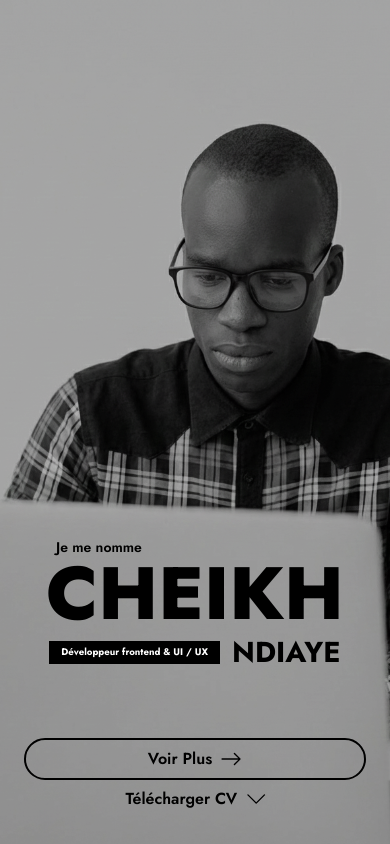
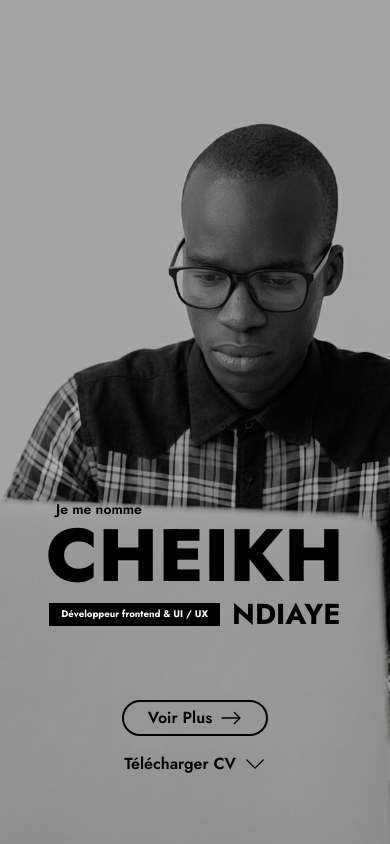
Before and after one commit to capitaine12/portfolio, a React (Vite) app: page / in a window 390 px wide. Built offline with nearby package versions, Linux system fonts and the light colour scheme.

Commit message:
mobile first phase 8

```diff
--- a/index.html
+++ b/index.html
@@ -11,7 +11,7 @@
     <meta name="viewport" content="width=device-width, initial-scale=1.0" />
     <title>portfolio</title>
   </head>
-  <body class=" bg-[#989997] md:bg-white lg:bg-white font-jost">
+  <body class=" bg-[#989997] md:bg-white lg:bg-white xl:bg-white font-jost">
     <div  id="root"></div>
     <script type="module" src="/src/main.tsx"></script>
   </body>
--- a/src/components/UI/Button.tsx
+++ b/src/components/UI/Button.tsx
@@ -42,5 +42,5 @@ const Button: FC<ButtonProps> = ({
     </button>
   );
 };
-
+/*  */
 export default Button;
--- a/src/index.css
+++ b/src/index.css
@@ -2,7 +2,9 @@
 @tailwind components;
 @tailwind utilities;
 
-*, *::before, *::after {
+*,
+*::before,
+*::after {
   margin: 0;
   padding: 0;
   box-sizing: border-box;
@@ -10,18 +12,34 @@
 
 @layer components {
   .btn-base {
-  @apply relative
+    @apply
+    relative
     overflow-hidden
     rounded-full
-  border-2 border-black
+    border-2
+    border-black
     px-6 py-1
-  min-h-[42px]
-  min-w-[180px]
-  flex items-center justify-center
-  font-semibold transition-all
-  duration-300;
+    max-w-sm
+    mx-auto
+    flex
+    items-center
+    justify-center
+    font-semibold
+    transition-all
+    duration-300
+    select-none;
   }
 
+  @screen lg {
+    .btn-base {
+      @apply max-w-sm mx-auto px-6 py-1;
+    }
+  }
+
+}
+
+.btn-base:active {
+  transform: scale(0.97);
 }
 
 /* BUTTON CONTENT */
@@ -61,10 +79,15 @@
 }
 
 /* DOWNLOAD BUTTON */
+
 .btn-download {
-  @apply border-none text-black bg-transparent
-  absolute bottom-6 right-1 transform -translate-x-1/2
-  flex items-center justify-center;
+  @apply border-none text-black max-w-sm mx-auto;
+}
+
+@screen lg {
+  .btn-download {
+    @apply bg-transparent w-auto absolute bottom-6 right-12
+  }
 }
 
 
@@ -102,6 +125,7 @@
       opacity: 0;
       transform: translateY(24px);
     }
+
     to {
       opacity: 1;
       transform: translateY(0);
@@ -139,6 +163,7 @@
       opacity: 0;
       transform: scale(0.95);
     }
+
     to {
       opacity: 1;
       transform: scale(1);
@@ -152,9 +177,9 @@
 
 
 @layer utilities {
-  .text-stroke{
+  .text-stroke {
     -webkit-text-stroke-width: 2px;
-    -webkit-text-stroke-color: rgb(0,0,0,0.7);
+    -webkit-text-stroke-color: rgb(0, 0, 0, 0.7);
   }
 }
 
@@ -164,6 +189,7 @@
   from {
     opacity: 0;
   }
+
   to {
     opacity: 1;
   }
@@ -180,6 +206,7 @@
     opacity: 0;
     transform: scale(0.97);
   }
+
   to {
     opacity: 1;
     transform: scale(1);
@@ -195,6 +222,7 @@
     opacity: 0;
     transform: scale(0.94) translateY(10px);
   }
+
   to {
     opacity: 1;
     transform: scale(1) translateY(0);
@@ -205,6 +233,7 @@
   from {
     opacity: 0;
   }
+
   to {
     opacity: 1;
   }
```
Lines whose indentation alone changed are shown as unchanged.
